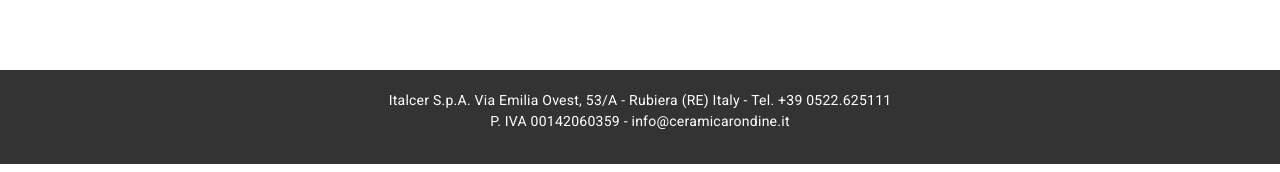
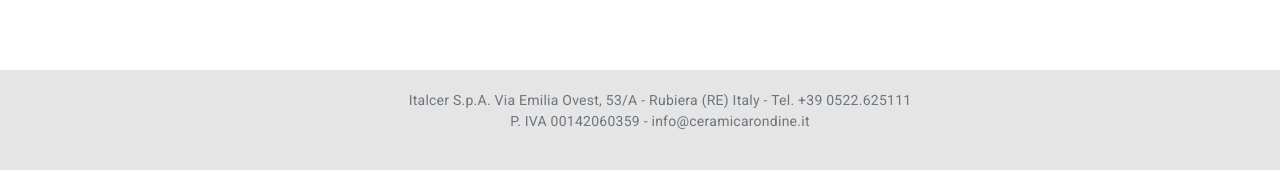
Before and after one commit to AlessandroCiroldi-Quix/Contestazioni_Ceramica, an Angular app in the folder src/main/Contestazioni_Ceramica_FE/: page / in a window 1280 px wide. Shown: the part 625-797 px from the top of the page. Built offline with nearby package versions, Linux system fonts and the light colour scheme; no server answers.

Commit message:
Footer attaccato al fondo della pagina

```diff
--- a/src/main/Contestazioni_Ceramica_FE/src/app/components/footer/footer.component.scss
+++ b/src/main/Contestazioni_Ceramica_FE/src/app/components/footer/footer.component.scss
@@ -6,10 +6,14 @@ p {
 
 /* Style the footer */
 footer {
-  background-color: #333;
-  color: #fff;
+  background-color: #e5e5e5;;
+  color: #6c757d;;
   padding: 20px;
   text-align: center;
+
+  bottom: 0; /* Fissa il footer in basso rispetto al contenitore principale */
+  width: 100%; /* Fissa la larghezza del footer al 100% della larghezza del contenitore */
+  height: 60px; /* Imposta l'altezza del footer, regola il valore in base alle tue esigenze */
 }
 
 /* Style the footer content */
@@ -20,7 +24,7 @@ footer {
 
 /* Style the link within the footer content */
 .footer-content a {
-  color: #fff;
+  color: #6c757d;;
   text-decoration: none;
   transition: color 0.2s ease;
 }
--- a/src/main/Contestazioni_Ceramica_FE/src/app/form/form.component.scss
+++ b/src/main/Contestazioni_Ceramica_FE/src/app/form/form.component.scss
@@ -127,6 +127,7 @@ a {
   cursor: pointer;
 }
 
+
 //----------------------------------------------------------------
 //* SCSS per la riga di aggiornamento tabella
 .container {
@@ -162,7 +163,7 @@ a {
 }
 
 .custom-box button:hover {
-  background-color: darken(#337ab7, 10%);
+  background-color: darken(rgb(92, 184, 92), 10%);
 }
 
 //----------------------------------------------------------------
```
Also changed, not shown: 1 other file (tests, documents, lock files or other folders).
